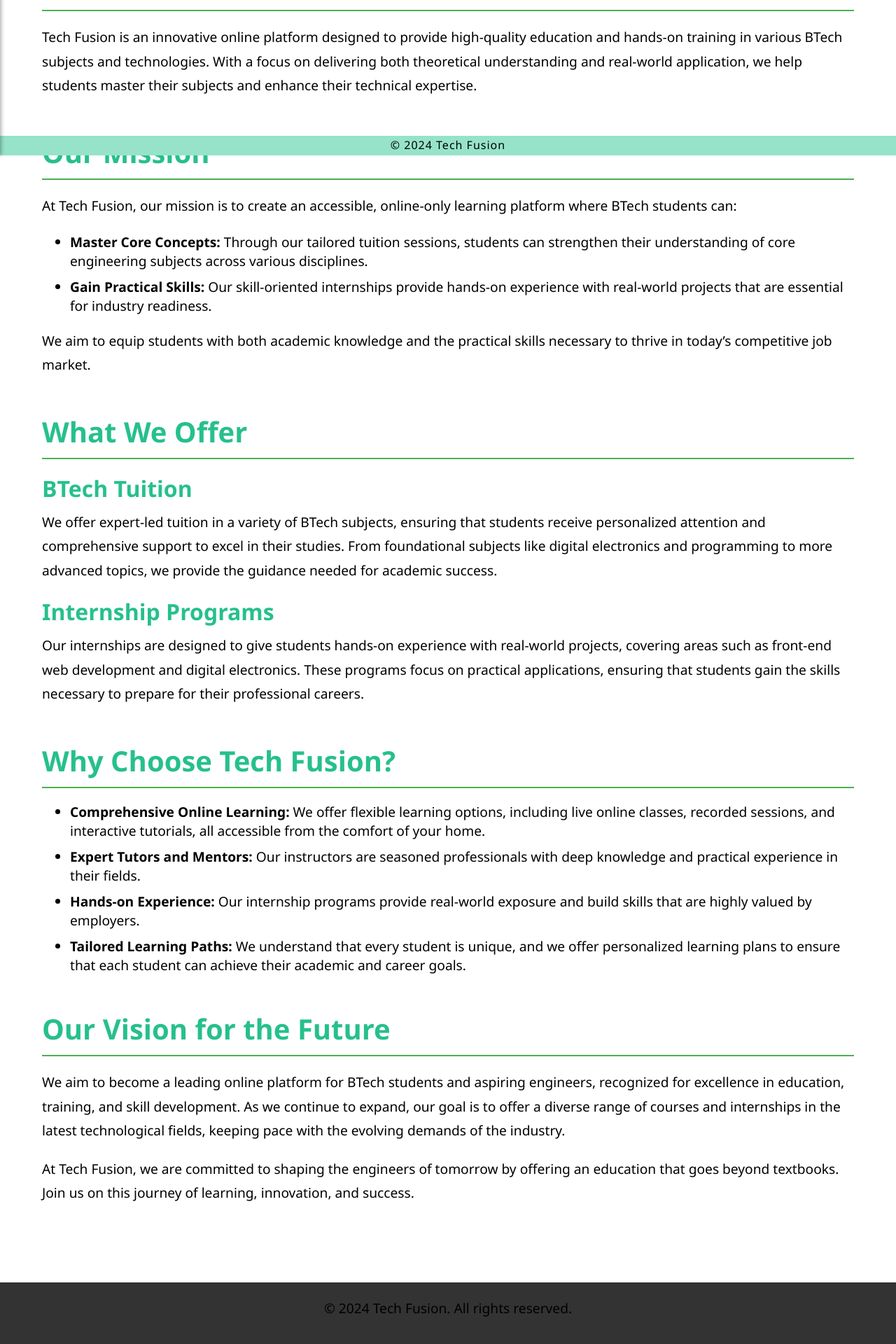
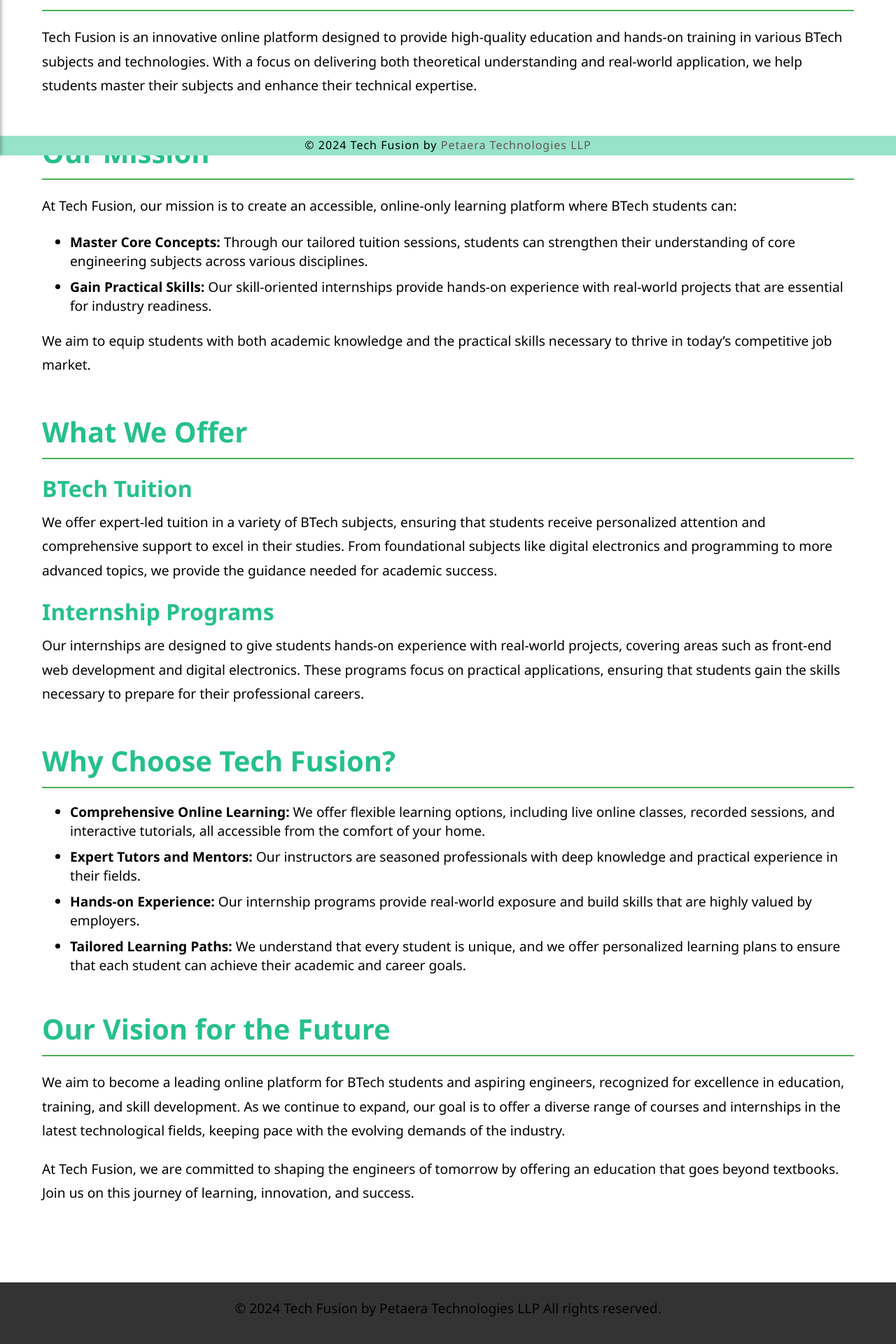
Before and after one commit to vishnuponneth/tech-fusion, a React (Create React App) app: page /about in a window 1280 px wide. Shown: the part 578-2498 px from the top of the page at 70% size. Built offline with nearby package versions, Linux system fonts and the light colour scheme; no server answers.

Commit message:
chnages for including petaera technologies llp

```diff
--- a/src/components/About.js
+++ b/src/components/About.js
@@ -69,7 +69,7 @@
     </div>
 
     <div className="about-us-footer">
-      <p>© {currentYear} Tech Fusion. All rights reserved.</p>
+      <p>© {currentYear} Tech Fusion by Petaera Technologies LLP All rights reserved.</p>
     </div>
   </div>
 
--- a/src/components/Footer.js
+++ b/src/components/Footer.js
@@ -6,7 +6,7 @@
   return (
     <footer style={styles.footer}>
       <p style={styles.text}>
-        &copy; {currentYear} Tech Fusion
+        &copy; {currentYear} Tech Fusion by <a href="https://www.petaera.com">Petaera Technologies LLP</a>
       </p>
     </footer>
   );
```
